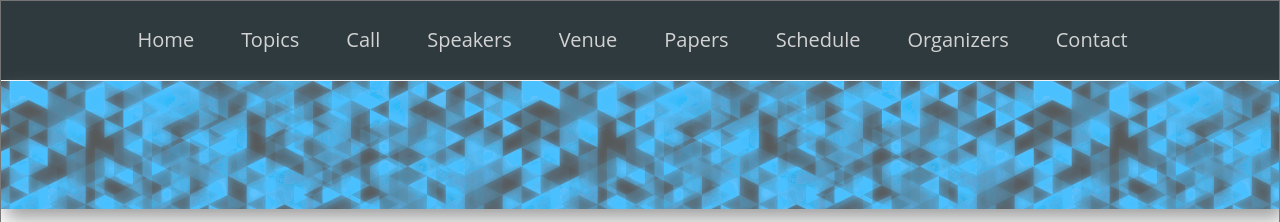
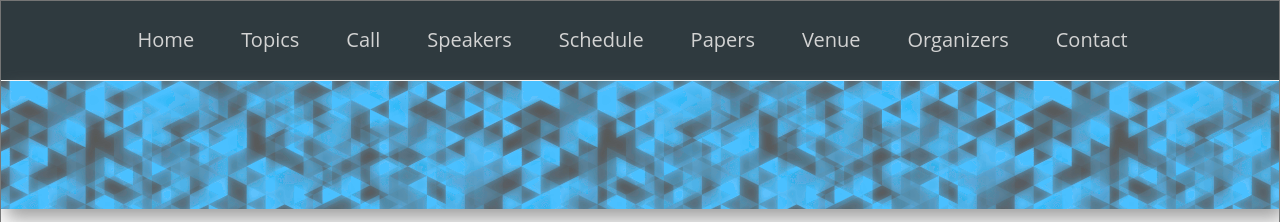
Before and after one commit to thedude81/dtworkshop, a Jekyll site: the page built from index.html, in a window 1280 px wide and 900 px high. Shown: the top 222 px of the window. Built offline with Jekyll 4.4.1, drawn with Linux system fonts in a browser that asks for light colours.

```diff
--- a/_data/navigation.yml
+++ b/_data/navigation.yml
@@ -6,12 +6,12 @@
   link: /dtworkshop/index.html#call-for-contributions
 - name: Speakers
   link: /dtworkshop/index.html#invited-speakers
+- name: Schedule
+  link: /dtworkshop/index.html#schedule
+- name: Papers
+  link: /dtworkshop/index.html#papers
 - name: Venue
   link: /dtworkshop/index.html#venue
-- name: Papers
-  link: /dtworkshop/index.html#papers
-- name: Schedule
-  link: /dtworkshop/index.html#schedule
 - name: Organizers
   link: /dtworkshop/index.html#organizers
 - name: Contact
```
